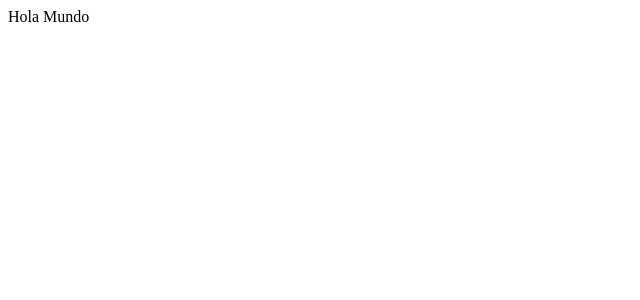
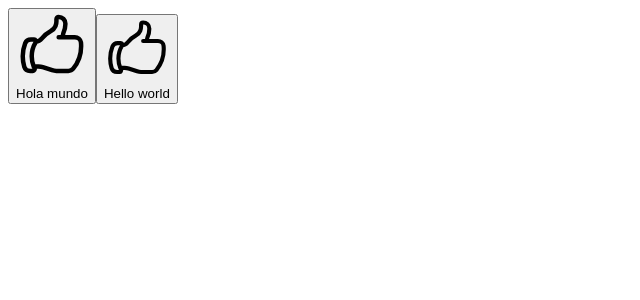
Before and after one commit to DannyFlores27/aprendiendo-react, a React (Vite) app in the folder projects/00-hola-mundo/: page / in a window 1280 px wide. Shown: the top 300 px of the page, without its empty margins (0-640 px from the left). Built offline with nearby package versions, Linux system fonts and the light colour scheme.

Commit message:
Función normal y corriente no un componente React.

```diff
--- a/projects/00-hola-mundo/src/main.jsx
+++ b/projects/00-hola-mundo/src/main.jsx
@@ -2,7 +2,24 @@
 import ReactDOM from 'react-dom/client'
 
 const root = ReactDOM.createRoot(document.getElementById('root'))
-root.render("Hola Mundo")
+
+const createButton = ({text}) => {
+  return (
+    <button>
+      <svg xmlns="http://www.w3.org/2000/svg" fill="none" viewBox="0 0 24 24" stroke-width="1.5" stroke="currentColor" class="size-6">
+        <path stroke-linecap="round" stroke-linejoin="round" d="M6.633 10.25c.806 0 1.533-.446 2.031-1.08a9.041 9.041 0 0 1 2.861-2.4c.723-.384 1.35-.956 1.653-1.715a4.498 4.498 0 0 0 .322-1.672V2.75a.75.75 0 0 1 .75-.75 2.25 2.25 0 0 1 2.25 2.25c0 1.152-.26 2.243-.723 3.218-.266.558.107 1.282.725 1.282m0 0h3.126c1.026 0 1.945.694 2.054 1.715.045.422.068.85.068 1.285a11.95 11.95 0 0 1-2.649 7.521c-.388.482-.987.729-1.605.729H13.48c-.483 0-.964-.078-1.423-.23l-3.114-1.04a4.501 4.501 0 0 0-1.423-.23H5.904m10.598-9.75H14.25M5.904 18.5c.083.205.173.405.27.602.197.4-.078.898-.523.898h-.908c-.889 0-1.713-.518-1.972-1.368a12 12 0 0 1-.521-3.507c0-1.553.295-3.036.831-4.398C3.387 9.953 4.167 9.5 5 9.5h1.053c.472 0 .745.556.5.96a8.958 8.958 0 0 0-1.302 4.665c0 1.194.232 2.333.654 3.375Z" />
+      </svg>
+      {text}</button>
+  )
+}
+
+root.render(
+  <React.Fragment>
+    {createButton({ text: 'Hola mundo' })}
+    {createButton({ text: 'Hello world' })}
+  </React.Fragment>
+
+)
 
 /*createRoot(document.getElementById('root')).render(
   <StrictMode>
```
